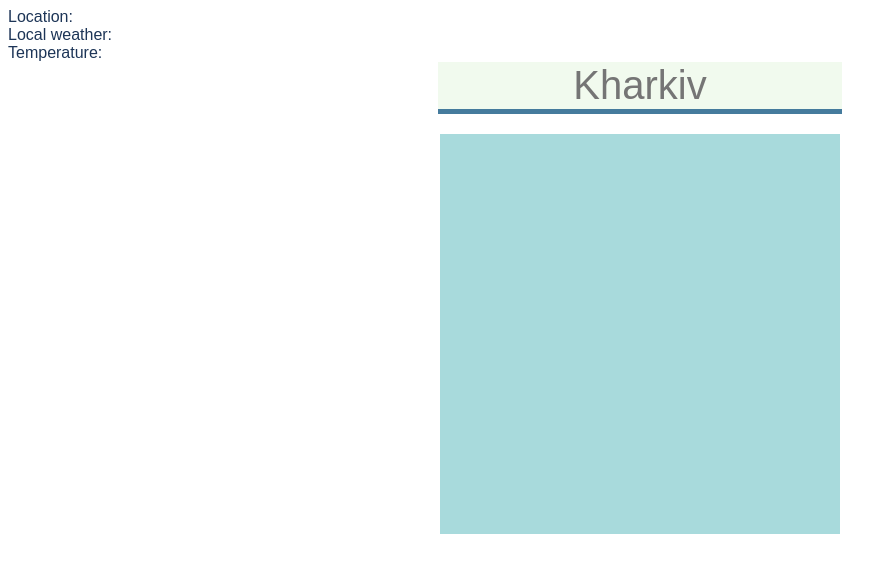
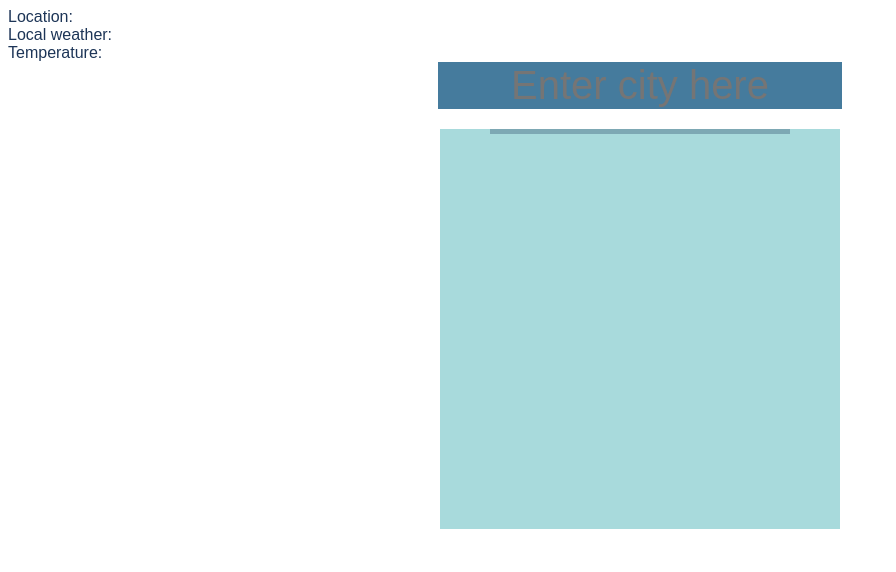
Before and after one commit to portojs/portfolio_4_local_weather, a React app: page / in a window 1280 px wide. Shown: the whole page, without its empty margins (0-896 px from the left). Built offline with nearby package versions, Linux system fonts and the light colour scheme; no server answers.

Commit message:
Add more texts; change colors

```diff
--- a/src/index.js
+++ b/src/index.js
@@ -18,6 +18,11 @@ class Main extends React.Component {
           document.getElementById('local-weather').innerHTML = data.weather[0].description;
           document.getElementById('temperature').innerHTML = data.main.temp;
           document.getElementById('location').innerHTML = data.name;
+
+          document.getElementById('input-field').value = data.name;
+          document.getElementById('weather-card-temperature').innerHTML = data.main.temp;
+          document.getElementById('weather-card-weather').innerHTML = data.weather[0].description;
+
         });
       };
 
@@ -39,8 +44,11 @@ class Main extends React.Component {
         <div>Temperature:</div>
         <div id="temperature"></div>
 
-        <input id="input-field" type="text" placeholder="Kharkiv"/>
-        <div id="weather-card"></div>
+        <input id="input-field" type="text" placeholder="Enter city here"/>
+        <div id="weather-card">
+          <div id="weather-card-temperature"></div>
+          <div id="weather-card-weather"></div>
+        </div>
       </div>
     )
   }
--- a/src/style.scss
+++ b/src/style.scss
@@ -1,23 +1,28 @@
+$white      : #fff;
+$font-color : #1D3557;
+
 body {
   font-family: 'Alegreya Sans', sans-serif;
-  color: #1D3557;
+  color: $font-color;
 }
 
 #input-field {
   background-color: #F1FAEE;
-  color: #1D3557;
+  background-color: #457B9D;
+  color: $white;
   font-family: 'Alegreya Sans', sans-serif;
   font-size: 2.5em;
   text-align: center;
   display: block;
   width: 400px;
   border: none;
-  border-bottom: 5px solid #457B9D;
+  // border-bottom: 5px solid #457B9D;
   margin: 0 auto;
   outline: 0;
+  // cursor: pointer;
   transition: background-color 1s;
   &:focus {
-    background-color: darken(#F1FAEE, 5%);
+    background-color: darken(#457B9D, 15%);
   }
 }
 
@@ -26,4 +31,33 @@ body {
   width: 400px;
   height: 400px;
   margin: 20px auto 0;
+  cursor: pointer;
+  transition: background-color 1s;
+  &:hover {
+    background-color: darken(#A8DADC, 15%);
+  }
 }
+
+#weather-card-temperature {
+  font-size: 5em;
+  text-align: center;
+  line-height: 200px;
+  border-bottom: 5px solid transparentize($font-color, .7);
+  margin: 0 50px;
+}
+
+#weather-card-weather {
+  font-size: 4em;
+  text-align: center;
+  // line-height: 100px;
+  padding-top: 20px;
+  margin: 0 50px;
+}
+
+// #input-field::-moz-placeholder {
+//   color: green;
+// }
+//
+// #input-field:-moz-placeholder {
+//   color: green;
+// }
```
